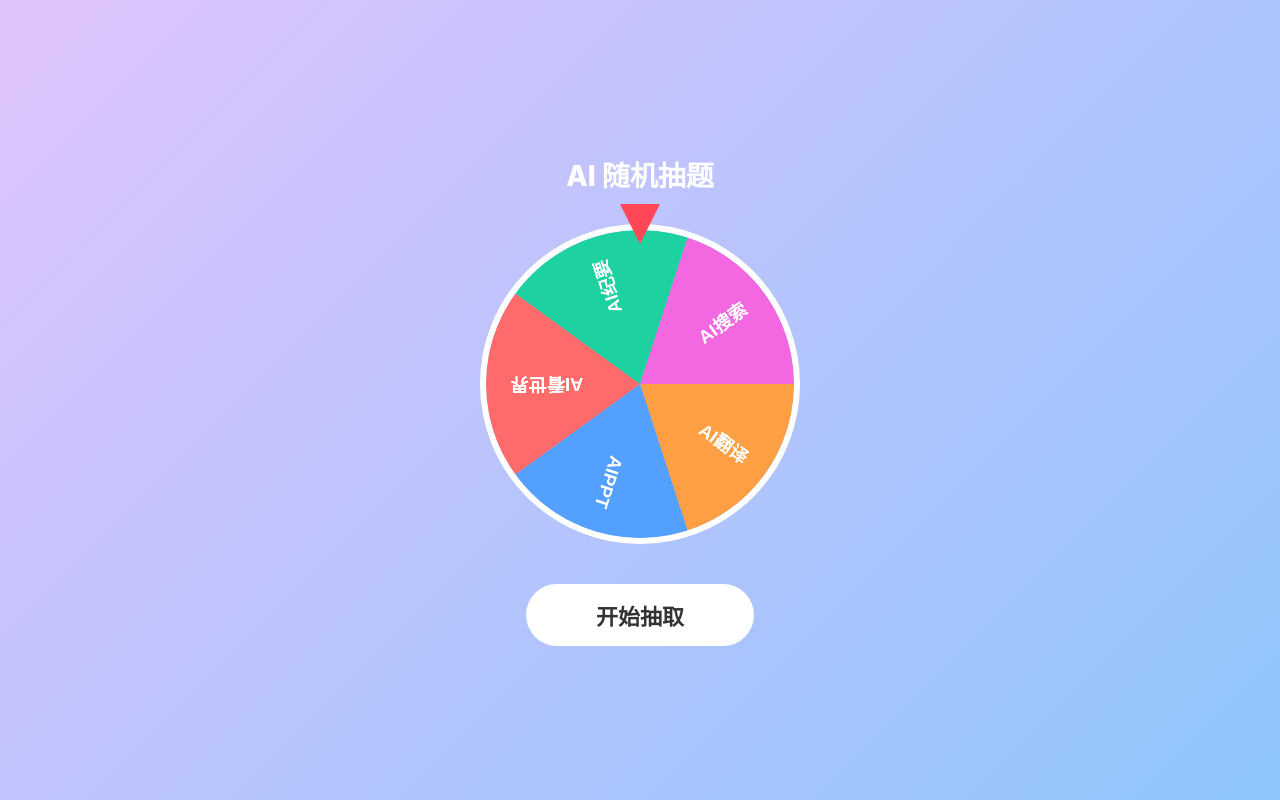
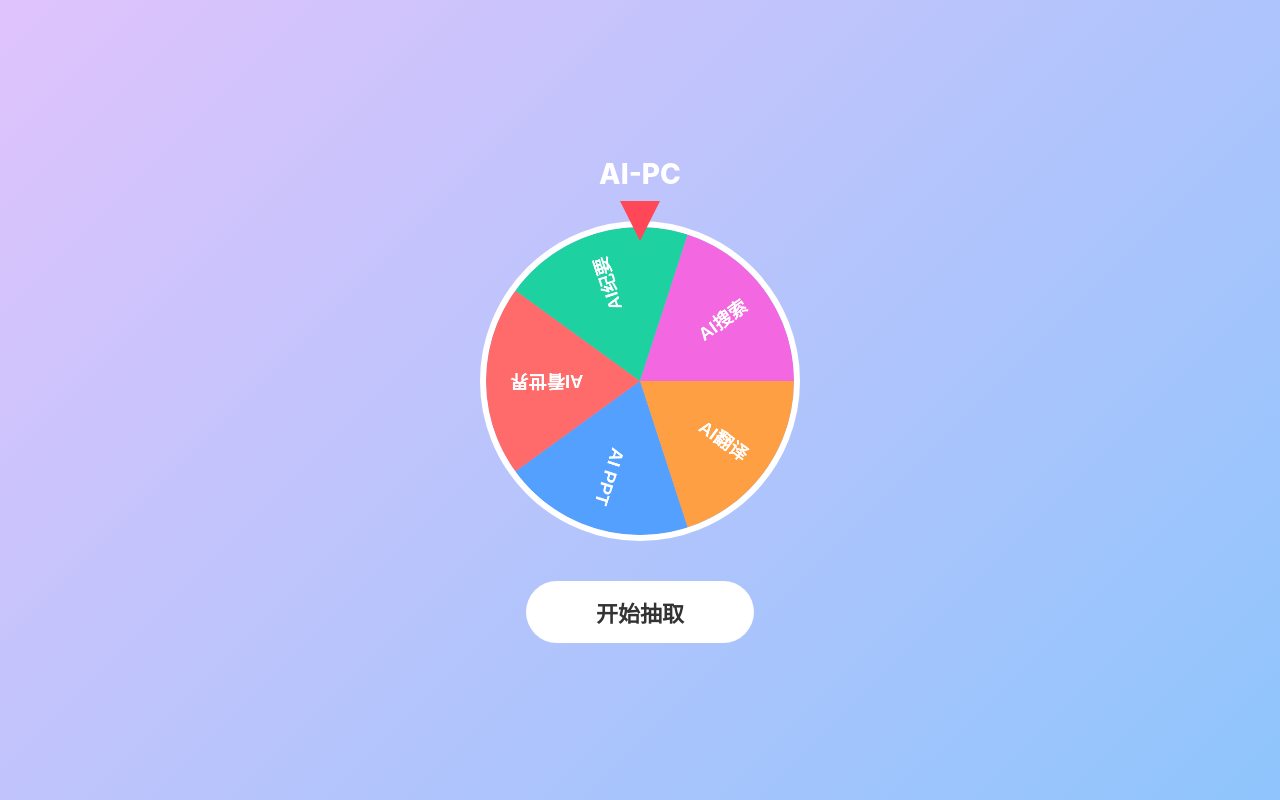
Before and after one commit to shangter666/random-quiz, a plain HTML site: page index.html in a window 1280 px wide. Drawn offline with Linux system fonts and the light colour scheme.

Commit message:
Update index.html

```diff
--- a/index.html
+++ b/index.html
@@ -138,7 +138,7 @@
 </head>
 <body>
 
-    <h1>AI 随机抽题</h1>
+    <h1>AI-PC</h1>
 
     <div class="wheel-container">
         <div class="pointer"></div>
@@ -158,7 +158,7 @@
         // ================= 配置区域 =================
         const questions = [
             "AI翻译",
-            "AIPPT",
+            "AI PPT",
             "AI看世界",
             "AI纪要",
             "AI搜索"
```
